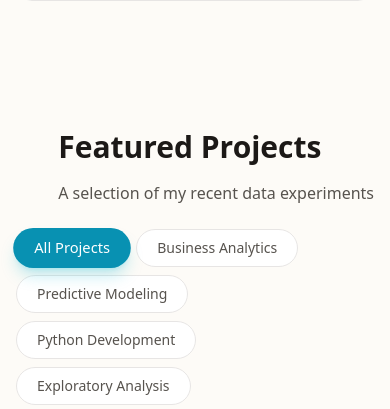
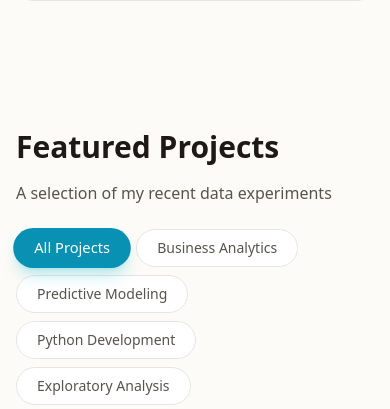
Before and after one commit to Fareed04/portfolio, a Django app: page / in a window 390 px wide. Shown: the part 3769-4178 px from the top of the page. Run offline with Django 5.2, Linux system fonts and the light colour scheme; some libraries are stand-ins or nearby versions.

Commit message:
fix(ui): fix mobile text alignment for projects section header

```diff
--- a/home/templates/home/home.html
+++ b/home/templates/home/home.html
@@ -251,8 +251,8 @@
     </section>
 
     <section id="projects" class="py-20 px-4 sm:px-6 lg:px-8 max-w-7xl mx-auto">
-        <div class="flex flex-col md:flex-row justify-between items-end mb-12 gap-6">
-            <div class="reveal">
+        <div class="flex flex-col md:flex-row justify-between items-start md:items-end mb-12 gap-6">
+            <div class="reveal text-left">
                 <h2 class="text-3xl md:text-5xl font-bold text-stone-900 dark:text-white mb-4">Featured Projects</h2>
                 <p class="text-stone-600 dark:text-gray-400">A selection of my recent data experiments</p>
             </div>
```
